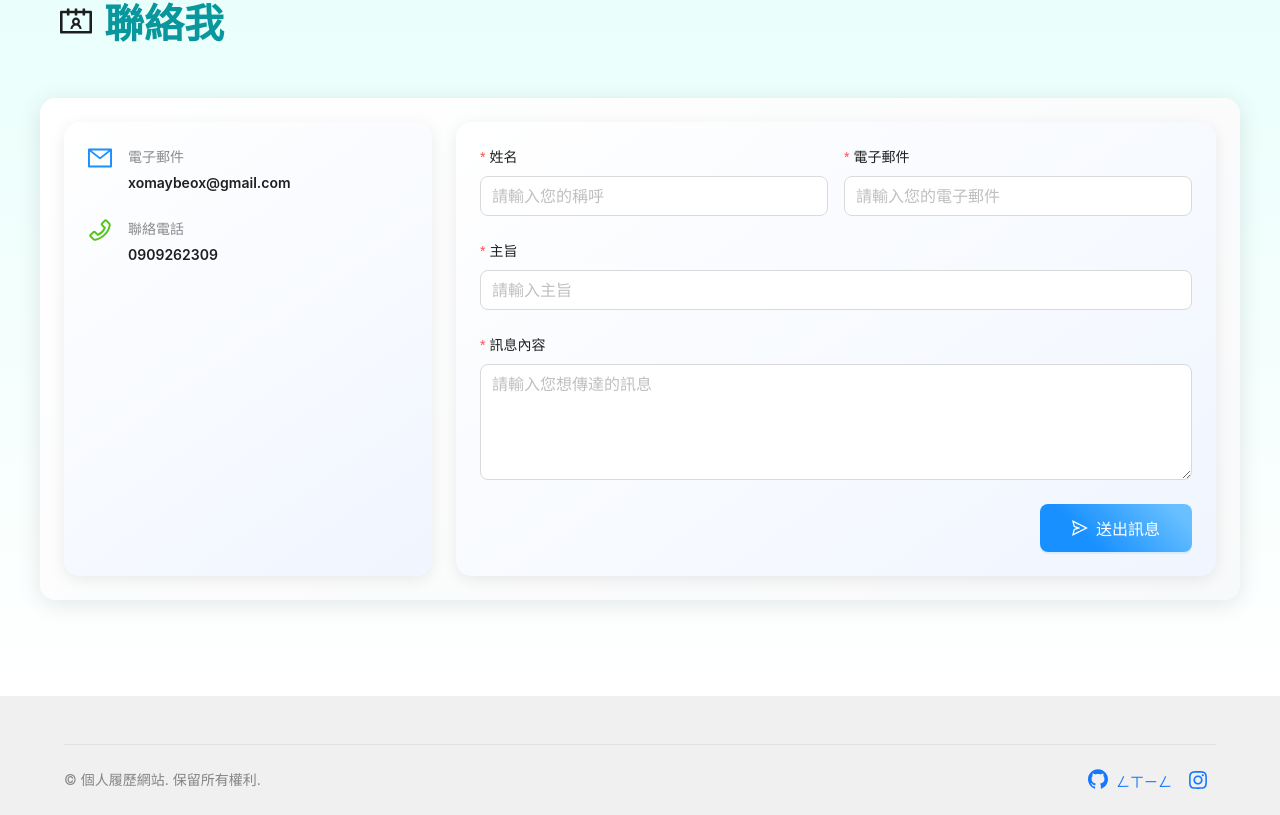
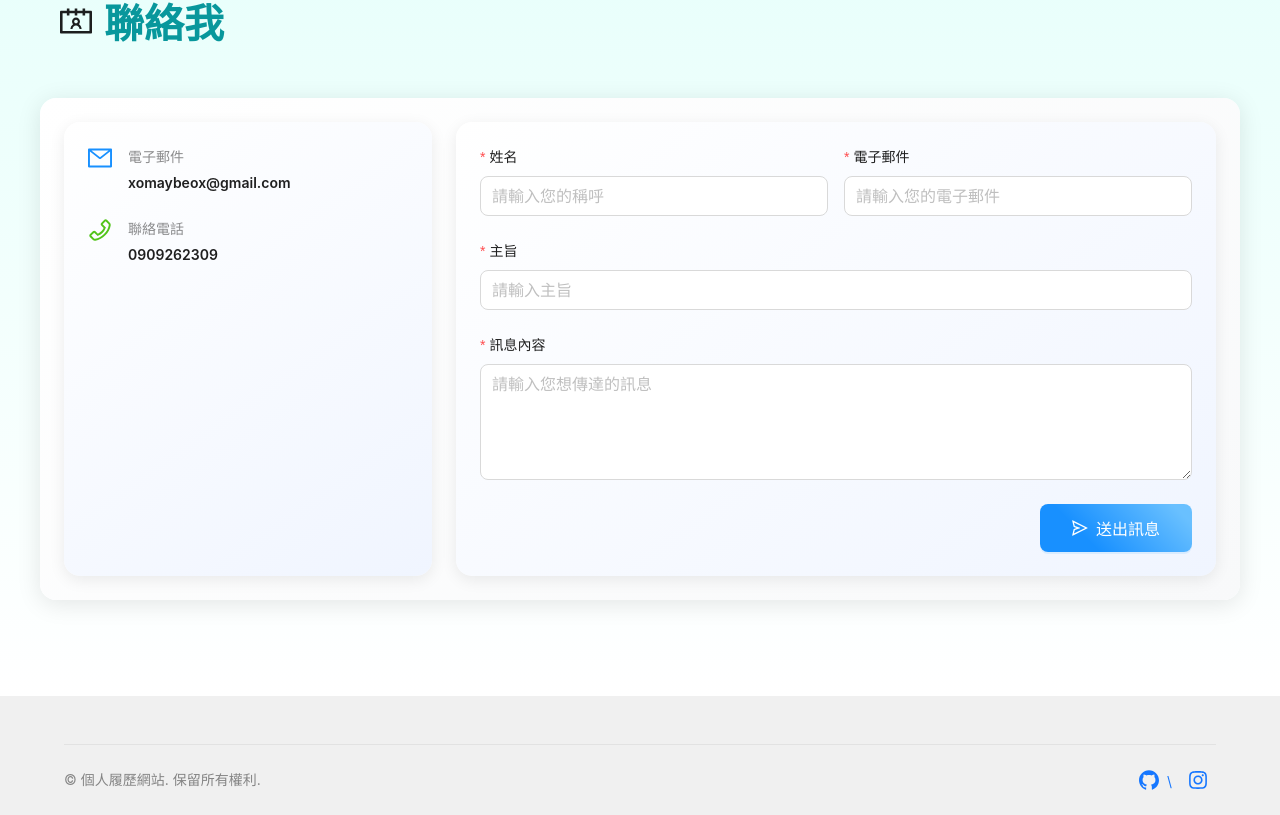
Before and after one commit to fainstar/my_resume-website, a React (Vite) app: page / in a window 1280 px wide. Shown: the part 4733-5548 px from the top of the page. Built offline with nearby package versions, Linux system fonts and the light colour scheme.

Commit message:
fix: 修复Footer组件中GitHub链接的格式错误
修复了Footer组件中GitHub链接标签内的格式错误，确保代码的整洁性和可读性

```diff
--- a/src/components/Footer.tsx
+++ b/src/components/Footer.tsx
@@ -17,7 +17,7 @@ const Footer: React.FC = () => {
 
             <a href="https://github.com/fainstar" aria-label="GitHub" target="_blank" rel="noopener noreferrer">
               <GithubOutlined style={{ fontSize: '20px', margin: '0 8px' }} />
-ㄥㄒㄧㄥ            </a>
+\           </a>
             <a href="https://www.instagram.com/ru.0811" aria-label="Instagram" target="_blank" rel="noopener noreferrer">
               <InstagramOutlined style={{ fontSize: '20px', margin: '0 8px' }} />
             </a>
```
